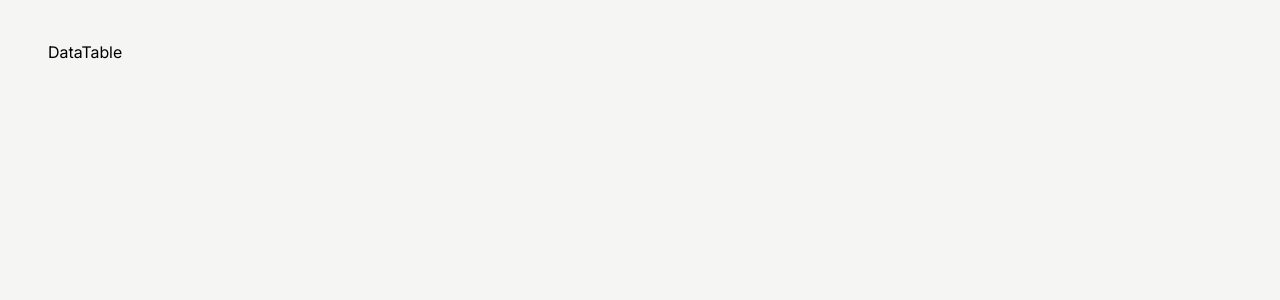
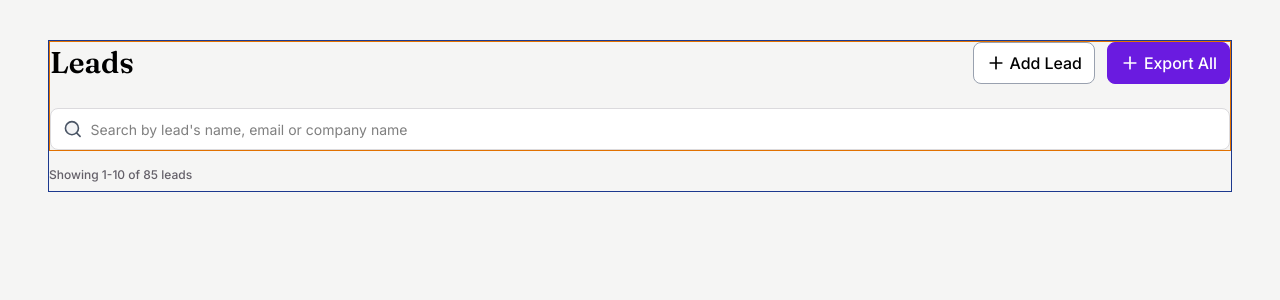
Before and after one commit to kfahad5607/sales-leads-frontend, a React (Vite) app: page / in a window 1280 px wide. Shown: the top 300 px of the page. Built offline with nearby package versions, Linux system fonts and the light colour scheme.

Commit message:
Added table header

```diff
--- a/src/components/DataTable.tsx
+++ b/src/components/DataTable.tsx
@@ -1,7 +1,46 @@
+import { LuPlus, LuSearch } from "react-icons/lu";
 
 const DataTable = () => {
   return (
-    <div>DataTable</div>
+    <div className="border border-blue-900">
+      {/* Head starts */}
+      <div className="border border-amber-600 mb-4">
+        <div className="flex justify-between items-center mb-6">
+          <div className="text-3xl font-semibold leading-10 font-fraunces">
+            Leads
+          </div>
+          <div className="flex gap-x-3">
+            <button className="inline-flex items-center px-3 py-2 bg-white rounded-lg border border-gray-400">
+              <LuPlus className="mr-1 text-xl" />
+              <span className="font-medium">Add Lead</span>
+            </button>
+            <button className="inline-flex items-center px-3 py-2 bg-[#6A1BE0] text-white rounded-lg border border-[#6A1BE0]">
+              <LuPlus className="mr-1 text-xl" />
+              <span className="font-medium">Export All</span>
+            </button>
+          </div>
+        </div>
+        <div>
+          <div className="flex items-center gap-x-2 border border-[#DBDADD] px-3 py-2 bg-white rounded-lg">
+            <LuSearch className="fill-gray-100 text-gray-600 text-xl" />
+            <input
+              type="search"
+              placeholder="Search by lead's name, email or company name"
+              className="w-full placeholder:text-sm outline-none"
+            />
+          </div>
+        </div>
+      </div>
+      {/* Head ends */}
+      {/* body starts */}
+      <div>
+        <div className="font-medium text-xs text-[#646069] mb-2">
+          Showing 1-10 of 85 leads
+        </div>
+      </div>
+      {/* body ends */}
+      {/* foot */}
+    </div>
   );
 };
 
```
